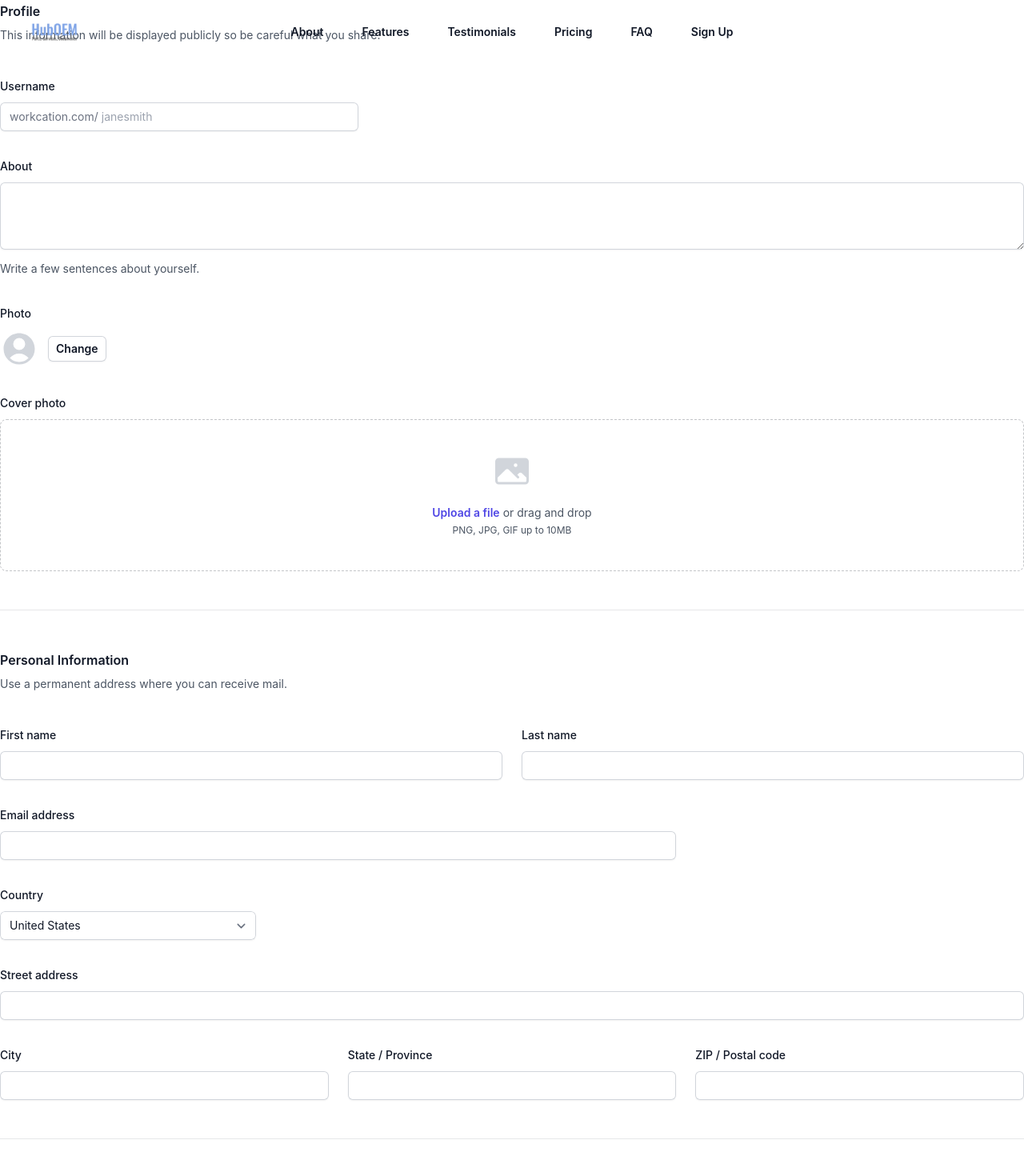
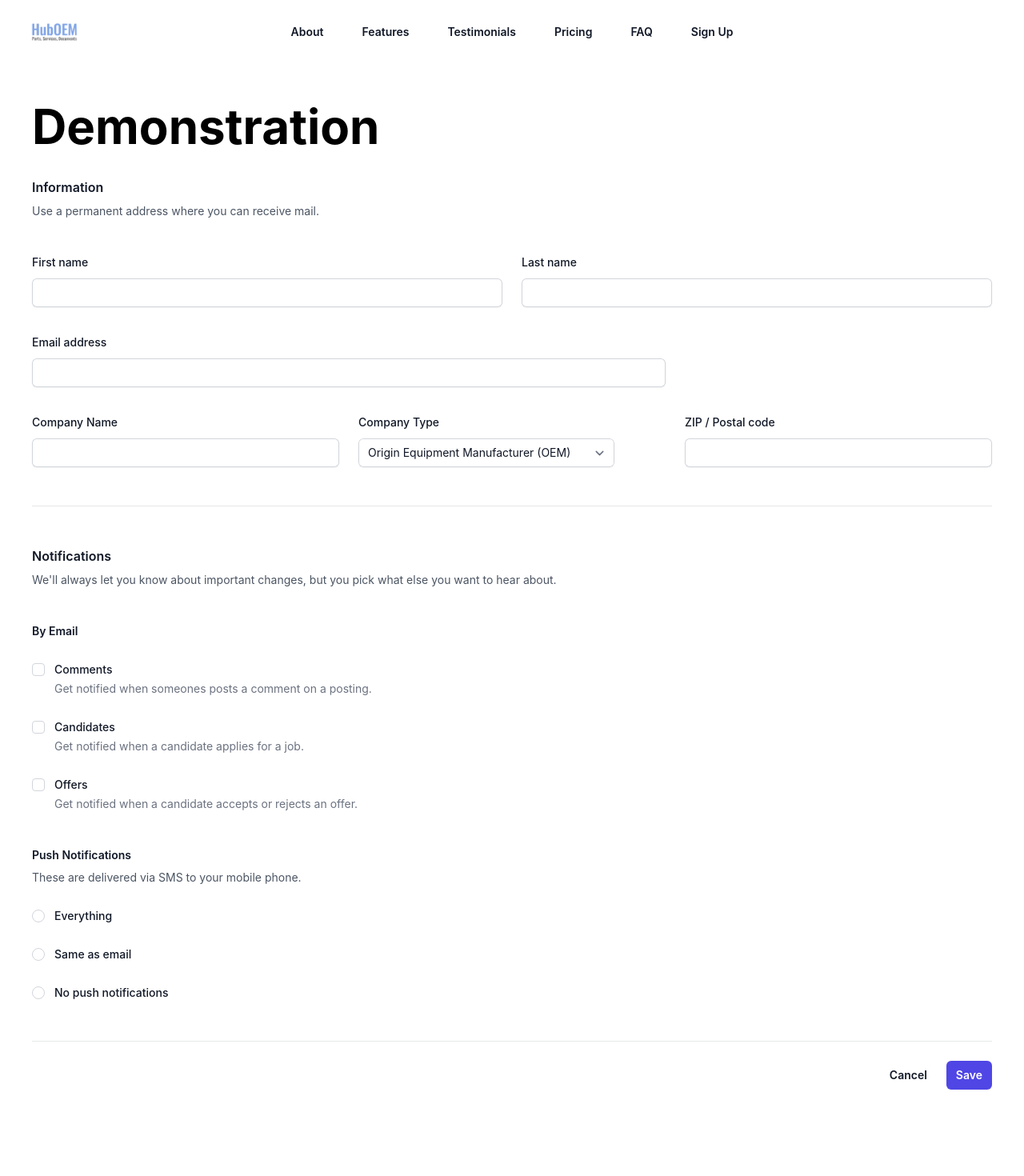
Before and after one commit to ethanfree23/huboem_marketing_page, a React (Create React App) app: page /Demonstration in a window 1280 px wide. Shown: the top 1470 px of the page at 80% size. Built offline with nearby package versions, Linux system fonts and the light colour scheme.

Commit message:
parts, docs, demonstrations, pricing, footer

```diff
--- a/src/components/Footer.js
+++ b/src/components/Footer.js
@@ -9,8 +9,8 @@ const footerNavigation = {
     support: [
       { name: 'Demonstration', href: '/Demonstration' },
       { name: 'Pricing', href: '/Pricing' },
-      { name: 'Documentation', href: '/Documentation' },
-      { name: 'API Reference', href: '/Api_Reference' },
+    //   { name: 'Documentation', href: '/Documentation' },
+    //   { name: 'API Reference', href: '/Api_Reference' },
     ],
     company: [
       { name: 'About', href: '/About' },
@@ -26,7 +26,7 @@ const footerNavigation = {
 
 function Footer() {
     return (
-        <div className="mx-auto mt-32 max-w-7xl px-6 lg:px-8">
+        <div className="mx-auto lg:mt-8 max-w-7xl px-6 lg:px-8">
             <footer
                 aria-labelledby="footer-heading"
                 className="relative border-t border-gray-900/10 py-24 sm:mt-56 sm:py-32"
--- a/src/pages/Support/Demonstration.js
+++ b/src/pages/Support/Demonstration.js
@@ -2,91 +2,14 @@ import { PhotoIcon, UserCircleIcon } from '@heroicons/react/24/solid'
 
 function Demonstration() {
     return (
-        <form>
+        <div className="mx-auto md:mx-8 max-w-7xl py-24 px-4 sm:px-2 sm:py-32">
+            <h1 className="text-4xl sm:text-6xl font-bold mb-8">
+                Demonstration
+            </h1>
+            <form className="">
                 <div className="space-y-12">
                     <div className="border-b border-gray-900/10 pb-12">
-                    <h2 className="text-base font-semibold leading-7 text-gray-900">Profile</h2>
-                    <p className="mt-1 text-sm leading-6 text-gray-600">
-                        This information will be displayed publicly so be careful what you share.
-                    </p>
-
-                    <div className="mt-10 grid grid-cols-1 gap-x-6 gap-y-8 sm:grid-cols-6">
-                        <div className="sm:col-span-4">
-                            <label htmlFor="username" className="block text-sm font-medium leading-6 text-gray-900">
-                                Username
-                            </label>
-                            <div className="mt-2">
-                                <div className="flex rounded-md shadow-sm ring-1 ring-inset ring-gray-300 focus-within:ring-2 focus-within:ring-inset focus-within:ring-indigo-600 sm:max-w-md">
-                                    <span className="flex select-none items-center pl-3 text-gray-500 sm:text-sm">workcation.com/</span>
-                                    <input
-                                        type="text"
-                                        name="username"
-                                        id="username"
-                                        autoComplete="username"
-                                        className="block flex-1 border-0 bg-transparent py-1.5 pl-1 text-gray-900 placeholder:text-gray-400 focus:ring-0 sm:text-sm sm:leading-6"
-                                        placeholder="janesmith"
-                                    />
-                                </div>
-                            </div>
-                        </div>
-
-                        <div className="col-span-full">
-                            <label htmlFor="about" className="block text-sm font-medium leading-6 text-gray-900">
-                                About
-                            </label>
-                            <div className="mt-2">
-                                <textarea
-                                    id="about"
-                                    name="about"
-                                    rows={3}
-                                    className="block w-full rounded-md border-0 py-1.5 text-gray-900 shadow-sm ring-1 ring-inset ring-gray-300 placeholder:text-gray-400 focus:ring-2 focus:ring-inset focus:ring-indigo-600 sm:text-sm sm:leading-6"
-                                    defaultValue={''}
-                                />
-                            </div>
-                            <p className="mt-3 text-sm leading-6 text-gray-600">Write a few sentences about yourself.</p>
-                        </div>
-
-                        <div className="col-span-full">
-                            <label htmlFor="photo" className="block text-sm font-medium leading-6 text-gray-900">
-                                Photo
-                            </label>
-                            <div className="mt-2 flex items-center gap-x-3">
-                                <UserCircleIcon className="h-12 w-12 text-gray-300" aria-hidden="true" />
-                                <button
-                                    type="button"
-                                    className="rounded-md bg-white px-2.5 py-1.5 text-sm font-semibold text-gray-900 shadow-sm ring-1 ring-inset ring-gray-300 hover:bg-gray-50"
-                                >
-                                    Change
-                                </button>
-                            </div>
-                        </div>
-
-                        <div className="col-span-full">
-                            <label htmlFor="cover-photo" className="block text-sm font-medium leading-6 text-gray-900">
-                                Cover photo
-                            </label>
-                            <div className="mt-2 flex justify-center rounded-lg border border-dashed border-gray-900/25 px-6 py-10">
-                                <div className="text-center">
-                                    <PhotoIcon className="mx-auto h-12 w-12 text-gray-300" aria-hidden="true" />
-                                    <div className="mt-4 flex text-sm leading-6 text-gray-600">
-                                        <label
-                                            htmlFor="file-upload"
-                                            className="relative cursor-pointer rounded-md bg-white font-semibold text-indigo-600 focus-within:outline-none focus-within:ring-2 focus-within:ring-indigo-600 focus-within:ring-offset-2 hover:text-indigo-500"
-                                        >
-                                            <span>Upload a file</span>
-                                            <input id="file-upload" name="file-upload" type="file" className="sr-only" />
-                                        </label>
-                                        <p className="pl-1">or drag and drop</p>
-                                    </div>
-                                    <p className="text-xs leading-5 text-gray-600">PNG, JPG, GIF up to 10MB</p>
-                                </div>
-                            </div>
-                        </div>
-                    </div>
-                </div>
-
-                <div className="border-b border-gray-900/10 pb-12">
-                    <h2 className="text-base font-semibold leading-7 text-gray-900">Personal Information</h2>
+                        <h2 className="text-base font-semibold leading-7 text-gray-900">Information</h2>
                         <p className="mt-1 text-sm leading-6 text-gray-600">Use a permanent address where you can receive mail.</p>
 
                         <div className="mt-10 grid grid-cols-1 gap-x-6 gap-y-8 sm:grid-cols-6">
@@ -135,42 +58,10 @@ function Demonstration() {
                                 </div>
                             </div>
 
-                        <div className="sm:col-span-3">
-                            <label htmlFor="country" className="block text-sm font-medium leading-6 text-gray-900">
-                                Country
-                            </label>
-                            <div className="mt-2">
-                                <select
-                                    id="country"
-                                    name="country"
-                                    autoComplete="country-name"
-                                    className="block w-full rounded-md border-0 py-1.5 text-gray-900 shadow-sm ring-1 ring-inset ring-gray-300 focus:ring-2 focus:ring-inset focus:ring-indigo-600 sm:max-w-xs sm:text-sm sm:leading-6"
-                                >
-                                    <option>United States</option>
-                                    <option>Canada</option>
-                                    <option>Mexico</option>
-                                </select>
-                            </div>
-                        </div>
-
-                        <div className="col-span-full">
-                            <label htmlFor="street-address" className="block text-sm font-medium leading-6 text-gray-900">
-                                Street address
-                            </label>
-                            <div className="mt-2">
-                                <input
-                                    type="text"
-                                    name="street-address"
-                                    id="street-address"
-                                    autoComplete="street-address"
-                                    className="block w-full rounded-md border-0 py-1.5 text-gray-900 shadow-sm ring-1 ring-inset ring-gray-300 placeholder:text-gray-400 focus:ring-2 focus:ring-inset focus:ring-indigo-600 sm:text-sm sm:leading-6"
-                                />
-                            </div>
-                        </div>
 
                             <div className="sm:col-span-2 sm:col-start-1">
                                 <label htmlFor="city" className="block text-sm font-medium leading-6 text-gray-900">
-                                City
+                                    Company Name
                                 </label>
                                 <div className="mt-2">
                                     <input
@@ -183,18 +74,24 @@ function Demonstration() {
                                 </div>
                             </div>
 
+
                             <div className="sm:col-span-2">
-                            <label htmlFor="region" className="block text-sm font-medium leading-6 text-gray-900">
-                                State / Province
+                                <label htmlFor="country" className="block text-sm font-medium leading-6 text-gray-900">
+                                    Company Type
                                 </label>
                                 <div className="mt-2">
-                                <input
-                                    type="text"
-                                    name="region"
-                                    id="region"
-                                    autoComplete="address-level1"
-                                    className="block w-full rounded-md border-0 py-1.5 text-gray-900 shadow-sm ring-1 ring-inset ring-gray-300 placeholder:text-gray-400 focus:ring-2 focus:ring-inset focus:ring-indigo-600 sm:text-sm sm:leading-6"
-                                />
+                                    <select
+                                        id="country"
+                                        name="country"
+                                        autoComplete="country-name"
+                                        className="block w-full rounded-md border-0 py-1.5 text-gray-900 shadow-sm ring-1 ring-inset ring-gray-300 focus:ring-2 focus:ring-inset focus:ring-indigo-600 sm:max-w-xs sm:text-sm sm:leading-6"
+                                    >
+                                        <option>Origin Equipment Manufacturer (OEM)</option>
+                                        <option>Consumer Packaged Goods Manufacturer (CPG)</option>
+                                        <option>Distributor/Reseller</option>
+                                        <option>Software Partnership</option>
+                                        <option>Other</option>
+                                    </select>
                                 </div>
                             </div>
 
@@ -329,7 +226,8 @@ function Demonstration() {
                         Save
                     </button>
                 </div>
-        </form>
+            </form >
+        </div>
     )
 }
 
```
Also changed, not shown: src/pages/Homepage.js (+4 -3 lines), src/pages/Support/Pricing.js (+29 -24 lines). Lines whose indentation alone changed are shown as unchanged.
